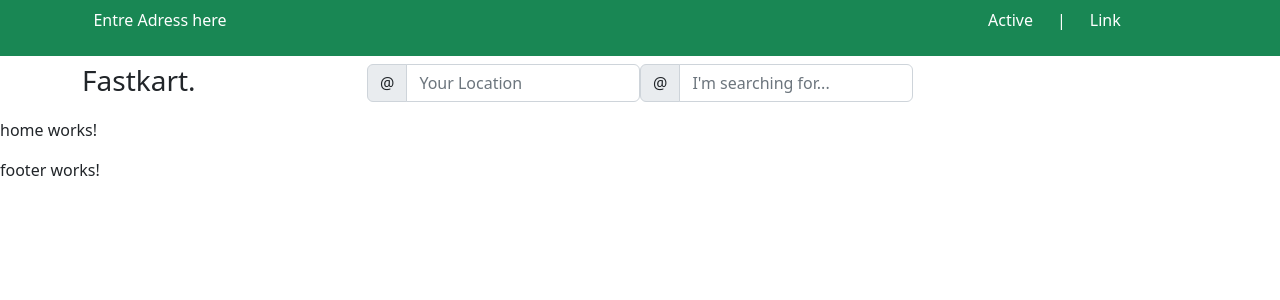
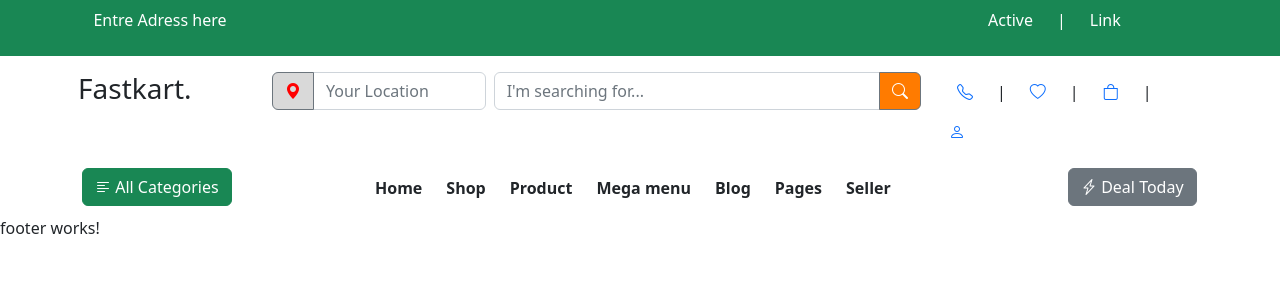
Before and after one commit to pujaChame/FastCart, an Angular app: page /home in a window 1280 px wide. Shown: the top 300 px of the page. Built offline with nearby package versions, Linux system fonts and the light colour scheme.

Commit message:
Home nav bar WIP

```diff
--- a/src/app/app.module.ts
+++ b/src/app/app.module.ts
@@ -4,14 +4,14 @@ import { BrowserModule } from '@angular/platform-browser';
 import { AppRoutingModule } from './app-routing.module';
 import { AppComponent } from './app.component';
 import { HomeComponent } from './components/home/home.component';
-import { AboutComponent } from './components/about/about.component';
 import { SharedModule } from "./shared/shared.module";
+import { NavBarComponent } from './components/home/nav-bar/nav-bar.component';
 
 @NgModule({
     declarations: [
         AppComponent,
         HomeComponent,
-        AboutComponent,
+        NavBarComponent,
     ],
     providers: [],
     bootstrap: [AppComponent],
--- a/src/app/components/about/about.component.html
+++ /dev/null
@@ -1 +0,0 @@
-<p>about works!</p>
--- a/src/app/components/home/home.component.html
+++ b/src/app/components/home/home.component.html
@@ -1 +1 @@
-<p>home works!</p>
+<app-nav-bar></app-nav-bar>
--- /dev/null
+++ b/src/app/components/home/nav-bar/nav-bar.component.html
@@ -0,0 +1,102 @@
+<div class="container">
+    <div class="row">
+        <div class="col-md-3 pt-2">
+            <button type="button" class="btn btn-success"><i class="bi bi-text-left"></i> All Categories</button>
+        </div>
+        <div class="col-md-7">
+            <nav class="navbar navbar-expand-lg bg-body-tertiary">
+                <div class="collapse navbar-collapse" id="navbarNavDropdown">
+                    <ul class="navbar-nav">
+                        <div class="">
+                            <li class="nav-item">
+                                <a class="nav-link fw-bold text-dark" href="#">Home</a>
+                                <ul class="list-group list-group-flush z-3 position-absolute rounded-3 border">
+                                    <li class="list-group-item">An item</li>
+                                    <li class="list-group-item">A second item</li>
+                                    <li class="list-group-item">A third item</li>
+                                    <li class="list-group-item">A fourth item</li>
+                                    <li class="list-group-item">And a fifth one</li>
+                                  </ul>
+                            </li>
+                        </div>
+                        <div class="ps-2">
+                            <li class="nav-item">
+                                <a class="nav-link fw-bold text-dark" href="#">Shop</a>
+                                <ul class="list-group list-group-flush z-3 position-absolute rounded-3 border">
+                                    <li class="list-group-item">An item</li>
+                                    <li class="list-group-item">A second item</li>
+                                    <li class="list-group-item">A third item</li>
+                                    <li class="list-group-item">A fourth item</li>
+                                    <li class="list-group-item">And a fifth one</li>
+                                  </ul>
+                            </li>
+                        </div>
+                        <div class="ps-2">
+                            <li class="nav-item">
+                                <a class="nav-link fw-bold text-dark" href="#">Product</a>
+                                <ul class="list-group list-group-flush z-3 position-absolute rounded-3 border">
+                                    <li class="list-group-item">An item</li>
+                                    <li class="list-group-item">A second item</li>
+                                    <li class="list-group-item">A third item</li>
+                                    <li class="list-group-item">A fourth item</li>
+                                    <li class="list-group-item">And a fifth one</li>
+                                  </ul>
+                            </li>
+                        </div>
+                        <div class="ps-2">
+                            <li class="nav-item">
+                                <a class="nav-link fw-bold text-dark" href="#">Mega menu</a>
+                                <ul class="list-group list-group-flush z-3 position-absolute rounded-3 border">
+                                    <li class="list-group-item">An item</li>
+                                    <li class="list-group-item">A second item</li>
+                                    <li class="list-group-item">A third item</li>
+                                    <li class="list-group-item">A fourth item</li>
+                                    <li class="list-group-item">And a fifth one</li>
+                                  </ul>
+                            </li>
+                        </div>
+                        <div class="ps-2">
+                            <li class="nav-item">
+                                <a class="nav-link fw-bold text-dark" href="#">Blog</a>
+                                <ul class="list-group list-group-flush z-3 position-absolute rounded-3 border">
+                                    <li class="list-group-item">An item</li>
+                                    <li class="list-group-item">A second item</li>
+                                    <li class="list-group-item">A third item</li>
+                                    <li class="list-group-item">A fourth item</li>
+                                    <li class="list-group-item">And a fifth one</li>
+                                  </ul>
+                            </li>
+                        </div>
+                        <div class="ps-2">
+                            <li class="nav-item">
+                                <a class="nav-link fw-bold text-dark" href="#">Pages</a>
+                                <ul class="list-group list-group-flush  z-3 position-absolute rounded-3 border">
+                                    <li class="list-group-item">An item</li>
+                                    <li class="list-group-item">A second item</li>
+                                    <li class="list-group-item">A third item</li>
+                                    <li class="list-group-item">A fourth item</li>
+                                    <li class="list-group-item">And a fifth one</li>
+                                  </ul>
+                            </li>
+                        </div>
+                        <div class="ps-2">
+                            <li class="nav-item">
+                                <a class="nav-link fw-bold text-dark" href="#">Seller</a>
+                                <ul class="list-group list-group-flush z-3 position-absolute rounded-3 border">
+                                    <li class="list-group-item">An item</li>
+                                    <li class="list-group-item">A second item</li>
+                                    <li class="list-group-item">A third item</li>
+                                    <li class="list-group-item">A fourth item</li>
+                                    <li class="list-group-item">And a fifth one</li>
+                                  </ul>
+                            </li>
+                        </div>
+                    </ul>
+                </div>
+            </nav>
+        </div>
+        <div class="col-md-2 pt-2 ps-5">
+            <button type="button" class="btn btn-secondary"><i class="bi bi-lightning-charge"></i> Deal Today</button>
+        </div>
+    </div>
+</div>
--- /dev/null
+++ b/src/app/components/home/nav-bar/nav-bar.component.scss
@@ -0,0 +1,7 @@
+.list-group{
+    display: none;
+}
+
+.nav-item:hover .list-group{
+    display: block;
+}
--- a/src/app/shared/components/header/header.component.html
+++ b/src/app/shared/components/header/header.component.html
@@ -23,18 +23,50 @@
 </div>
 <div class="container">
     <div class="row">
-        <div class="col-3">
+        <div class="col-md-2 p-2">
             <h3>Fastkart.</h3>
         </div>
-        <div class="col-6 d-flex">
-            <div class="input-group mb-3">
-                <span class="input-group-text" id="basic-addon1">@</span>
-                <input type="text" class="form-control" placeholder="Your Location">
+        <div class="col-md-7 d-flex">
+            <div class="col-md-4">
+                <div class="input-group mb-3 pt-2">
+                    <button class="btn btn-outline-secondary"
+                        style="background-color: rgb(217, 217, 217); color: rgb(255, 0, 0);" type="button"
+                        id="button-addon1">
+                        <i class="bi bi-geo-alt-fill"></i>
+                    </button>
+                    <input type="text" class="form-control" placeholder="Your Location"
+                        aria-label="Example text with button addon" aria-describedby="button-addon1">
+                </div>
             </div>
-            <div class="input-group mb-3">
-                <span class="input-group-text" id="basic-addon1">@</span>
-                <input type="text" class="form-control" placeholder="I'm searching for...">
+            <div class="col-md-8 ms-2">
+                <div class="input-group mb-3 pt-2">
+                    <input type="text" class="form-control" placeholder="I'm searching for..."
+                        aria-label="Recipient's username" aria-describedby="button-addon2">
+                    <button class="btn btn-outline-secondary" style="background-color: rgb(255, 123, 0); color: white;"
+                        type="button" id="button-addon2">
+                        <i class="bi bi-search"></i>
+                    </button>
+                </div>
             </div>
+        </div>
+        <div class="col-md-3 p-2">
+            <ul class="nav">
+                <li class="nav-item ms-2">
+                    <a class="nav-link" href="#"><i class="bi bi-telephone"></i></a>
+                </li>
+                <span class="p-2">|</span>
+                <li class="nav-item">
+                    <a class="nav-link" href="#"><i class="bi bi-heart"></i></a>
+                </li>
+                <span class="p-2">|</span>
+                <li class="nav-item">
+                    <a class="nav-link" href="#"><i class="bi bi-bag"></i></a>
+                </li>
+                <span class="p-2">|</span>
+                <li class="nav-item">
+                    <a class="nav-link" href="#"><i class="bi bi-person"></i></a>
+                </li>
+            </ul>
         </div>
     </div>
 </div>
```
Also changed, not shown: src/app/components/about/about.component.ts (deleted, +0 -10 lines), src/app/components/home/nav-bar/nav-bar.component.ts (added, +10 -0 lines), src/app/components/about/about.component.scss (deleted), 1 other file (tests, documents, lock files or other folders).
